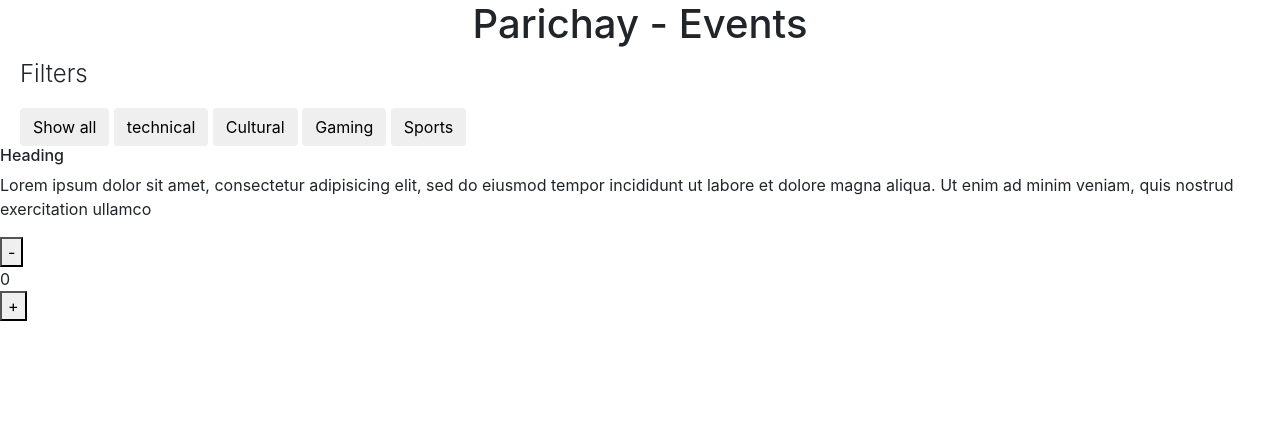
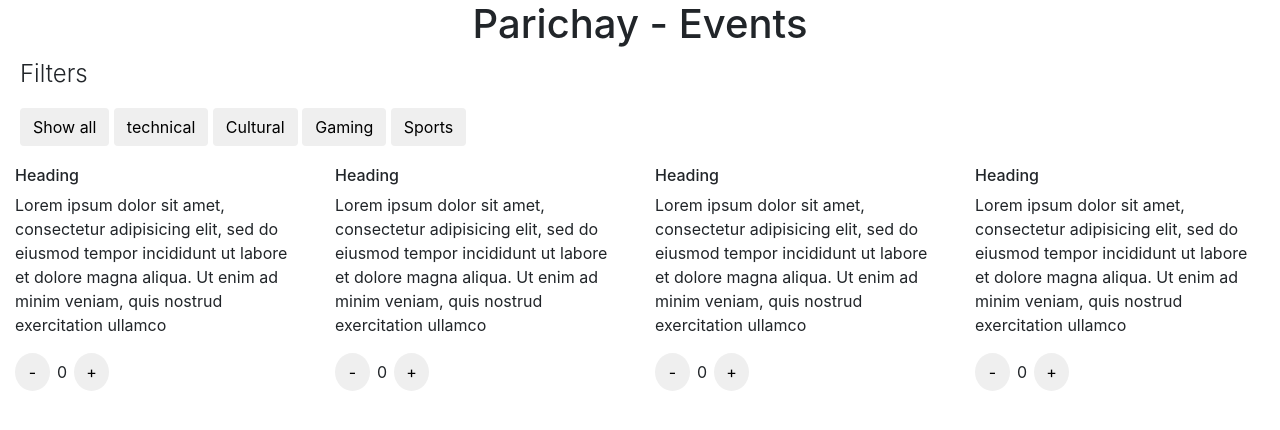
Before and after one commit to ameyaditya/parichay_website, a PHP site: page /events.php in a window 1280 px wide. Shown: the part 59-489 px from the top of the page. Run offline with PHP 8.4, Linux system fonts and the light colour scheme; some libraries are stand-ins or nearby versions.

Commit message:
was able to add individuality to increment and decrement operations

```diff
--- a/fest website/src/events.php
+++ b/fest website/src/events.php
@@ -94,7 +94,9 @@
 		<button class="btn" onclick="filterSelection('gaming')"> Gaming</button>
 		<button class="btn" onclick="filterSelection('sports')"> Sports</button>
 	</div>
-
+	<div class="container-fluid">
+		<div class="row">
+			<div class="col-md-3">
 				<div class="event-box">
 					<div class="event-box-images">
 
@@ -111,5 +113,67 @@
 						<button id="dec-1" class="dec">-</button><div class="counter" id="counter-1">0</div><button id="inc-1" class="inc">+</button>
 					</div>
 				</div>
+			</div>
+
+			<div class="col-md-3">
+				<div class="event-box">
+					<div class="event-box-images">
+
+					</div>
+					<div class="event-box-heading">
+						<h6 class="event-box-head">Heading</h6>
+					</div>
+					<div class="event-box-details">
+						<p>Lorem ipsum dolor sit amet, consectetur adipisicing elit, sed do eiusmod
+						tempor incididunt ut labore et dolore magna aliqua. Ut enim ad minim veniam,
+						quis nostrud exercitation ullamco</p>
+					</div>
+					<div class="event-box-footer">
+						<button id="dec-2" class="dec">-</button><div class="counter" id="counter-2">0</div><button id="inc-2" class="inc">+</button>
+					</div>
+				</div>
+			</div>
+
+			<div class="col-md-3">
+				<div class="event-box">
+					<div class="event-box-images">
+
+					</div>
+					<div class="event-box-heading">
+						<h6 class="event-box-head">Heading</h6>
+					</div>
+					<div class="event-box-details">
+						<p>Lorem ipsum dolor sit amet, consectetur adipisicing elit, sed do eiusmod
+						tempor incididunt ut labore et dolore magna aliqua. Ut enim ad minim veniam,
+						quis nostrud exercitation ullamco</p>
+					</div>
+					<div class="event-box-footer">
+						<button id="dec-3" class="dec">-</button><div class="counter" id="counter-3">0</div><button id="inc-3" class="inc">+</button>
+					</div>
+				</div>
+			</div>
+
+			<div class="col-md-3">
+				<div class="event-box">
+					<div class="event-box-images">
+
+					</div>
+					<div class="event-box-heading">
+						<h6 class="event-box-head">Heading</h6>
+					</div>
+					<div class="event-box-details">
+						<p>Lorem ipsum dolor sit amet, consectetur adipisicing elit, sed do eiusmod
+						tempor incididunt ut labore et dolore magna aliqua. Ut enim ad minim veniam,
+						quis nostrud exercitation ullamco</p>
+					</div>
+					<div class="event-box-footer">
+						<button id="dec-4" class="dec">-</button><div class="counter" id="counter-4">0</div><button id="inc-4" class="inc">+</button>
+					</div>
+				</div>
+			</div>
+		</div>
+	</div>
+
+
 </body>
 </html>
--- a/fest website/src/style.css
+++ b/fest website/src/style.css
@@ -32,7 +32,24 @@
 	text-align: center;
 	display: none;
 }
+.event-box-footer{
+	text-align: right;
+	margin-right: 10px;
+	display: inline;
+}
+.event-box-footer > *{
+	display: inline-block;
+	text-align: right;
+	padding: 7px;
 
+}
+.event-box-footer > button{
+	border-radius: 50%;
+	width: 35px;
+	text-align: center;
+	text-decoration: none;
+	border: none;
+}
 .cont{
 	margin-top: 10px;
 	color: #D5D5D5;
```
Lines whose indentation alone changed are shown as unchanged.
